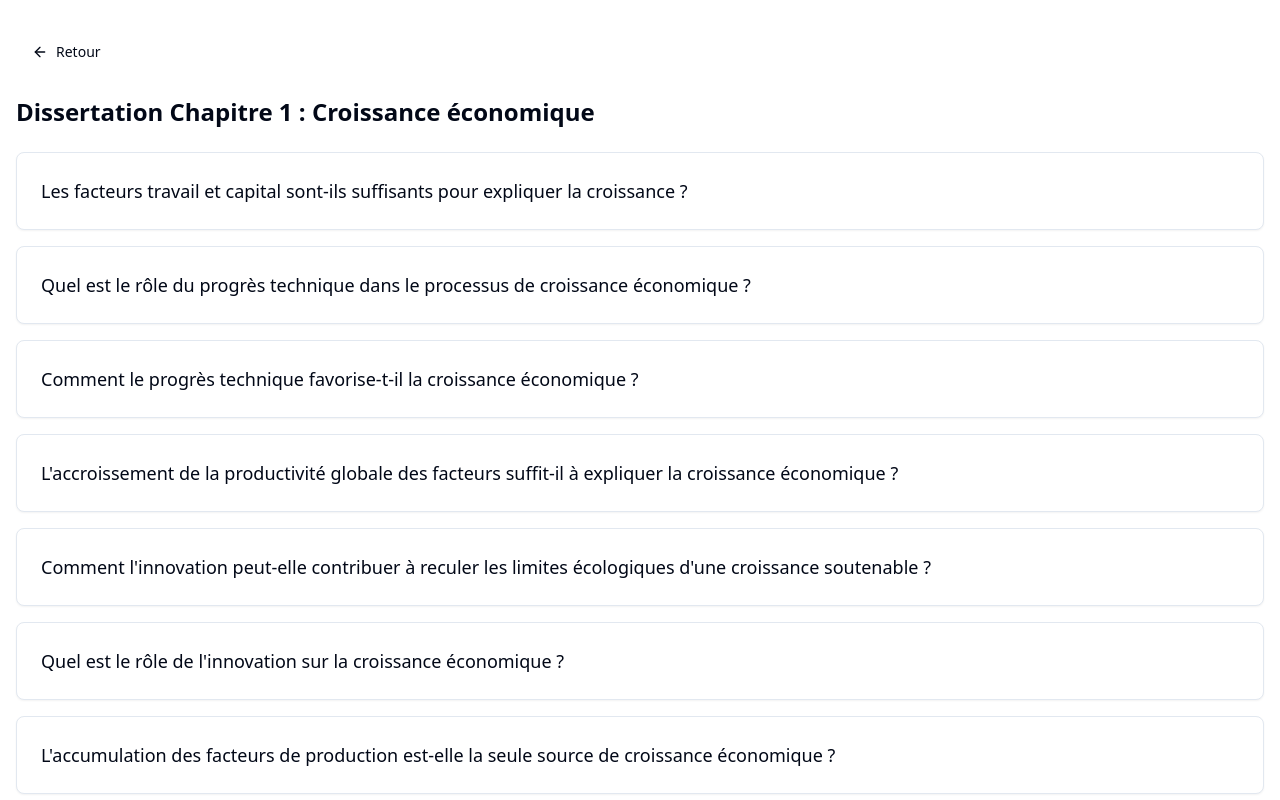
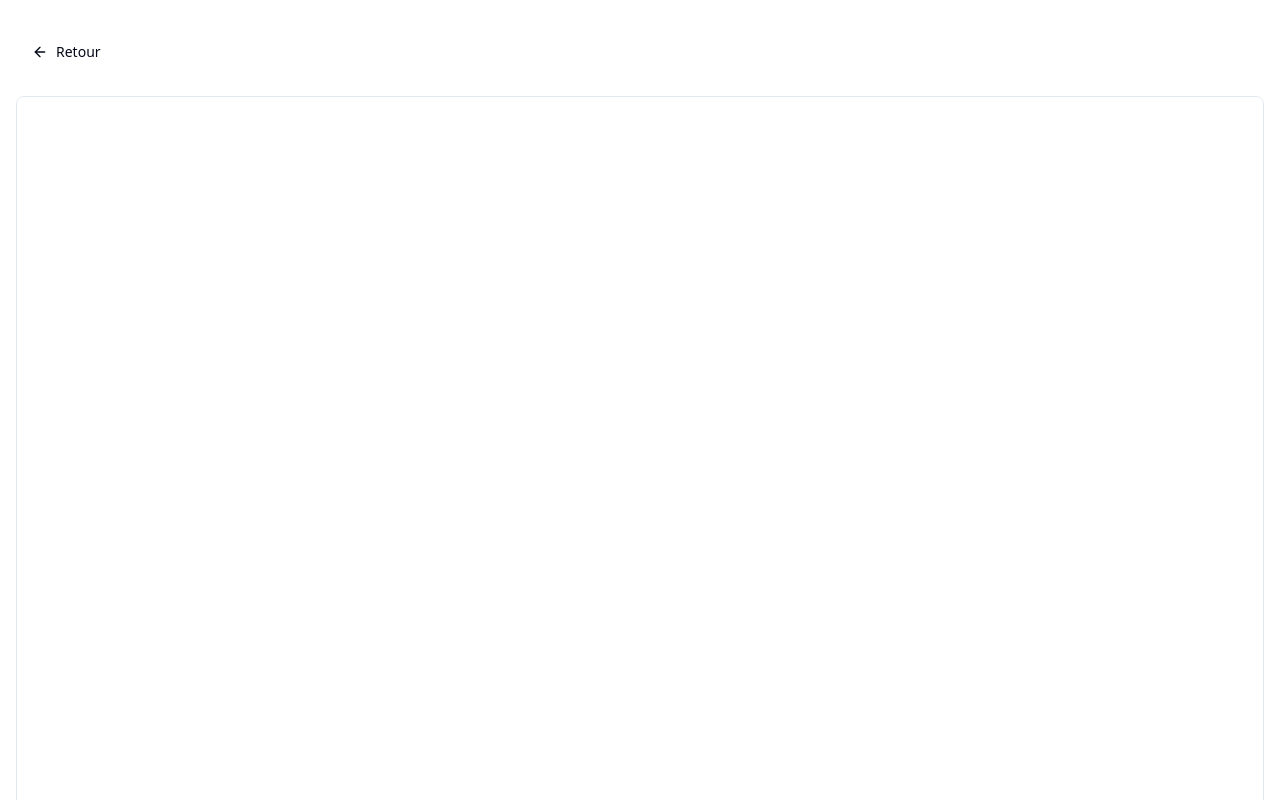
Before and after one commit to ceny-sakho/bac-ses, a React (Vite) app: page /dissertation/1 in a window 1280 px wide. Both pictures are taken after a click on the element 640 px from the left and 191 px from the top of the page. Shown: the top 800 px of the page. Built offline with nearby package versions, Linux system fonts and the light colour scheme.

Commit message:
Make dissertation topic interactive
Add functionality to the dissertation topic "Les facteurs travail et capital sont-ils suffisants pour expliquer la croissance ?" to open a PDF page upon clicking. Include a download button that appears on hover for users to download the PDF.
[skip gpt_engineer]

```diff
--- a/src/components/DissertationTopics.tsx
+++ b/src/components/DissertationTopics.tsx
@@ -1,7 +1,7 @@
-import React from 'react';
+import React, { useState } from 'react';
 import { useNavigate } from 'react-router-dom';
 import { Button } from './ui/button';
-import { ArrowLeft } from 'lucide-react';
+import { ArrowLeft, Download } from 'lucide-react';
 import { Card, CardContent } from './ui/card';
 
 interface DissertationTopicsProps {
@@ -11,6 +11,8 @@ interface DissertationTopicsProps {
 
 export const DissertationTopics: React.FC<DissertationTopicsProps> = ({ chapter, title }) => {
   const navigate = useNavigate();
+  const [showPdf, setShowPdf] = useState(false);
+  const [isHovering, setIsHovering] = useState(false);
 
   const topics = [
     "Les facteurs travail et capital sont-ils suffisants pour expliquer la croissance ?",
@@ -24,6 +26,61 @@ export const DissertationTopics: React.FC<DissertationTopicsProps> = ({ chapter,
     "L'accumulation des facteurs de production permet-elle, à elle seule, d'expliquer la croissance économique ?",
     "Quelles sont les sources de la croissance économique ?"
   ];
+
+  const handleTopicClick = (topic: string, index: number) => {
+    if (index === 0) { // Only for the first topic
+      setShowPdf(true);
+    }
+  };
+
+  const handleDownload = () => {
+    const pdfUrl = '/sample.pdf'; // Replace with your actual PDF URL
+    const link = document.createElement('a');
+    link.href = pdfUrl;
+    link.download = 'dissertation-croissance.pdf';
+    document.body.appendChild(link);
+    link.click();
+    document.body.removeChild(link);
+  };
+
+  if (showPdf) {
+    return (
+      <div className="max-w-7xl mx-auto px-4 py-8">
+        <Button
+          variant="ghost"
+          onClick={() => setShowPdf(false)}
+          className="flex items-center gap-2 hover:bg-[#403E43] hover:text-white mb-6"
+        >
+          <ArrowLeft className="h-4 w-4" />
+          Retour
+        </Button>
+
+        <div
+          className="relative"
+          onMouseEnter={() => setIsHovering(true)}
+          onMouseLeave={() => setIsHovering(false)}
+        >
+          <iframe
+            src="/sample.pdf"
+            className="w-full h-[800px] border rounded-lg"
+            title="PDF Viewer"
+          />
+
+          {isHovering && (
+            <div className="absolute bottom-4 left-1/2 transform -translate-x-1/2">
+              <Button
+                onClick={handleDownload}
+                className="bg-[#403E43] hover:bg-[#2A292D] text-white flex items-center gap-2"
+              >
+                <Download className="h-4 w-4" />
+                Télécharger le PDF
+              </Button>
+            </div>
+          )}
+        </div>
+      </div>
+    );
+  }
 
   return (
     <div className="max-w-7xl mx-auto px-4 py-8">
@@ -42,7 +99,10 @@ export const DissertationTopics: React.FC<DissertationTopicsProps> = ({ chapter,
         {topics.map((topic, index) => (
           <Card
             key={index}
-            className="cursor-pointer transition-colors duration-200 hover:bg-[#403E43] hover:text-white"
+            className={`cursor-pointer transition-colors duration-200 hover:bg-[#403E43] hover:text-white ${
+              index === 0 ? 'border-2 border-[#403E43]' : ''
+            }`}
+            onClick={() => handleTopicClick(topic, index)}
           >
             <CardContent className="p-6">
               <p className="text-lg">{topic}</p>
```
